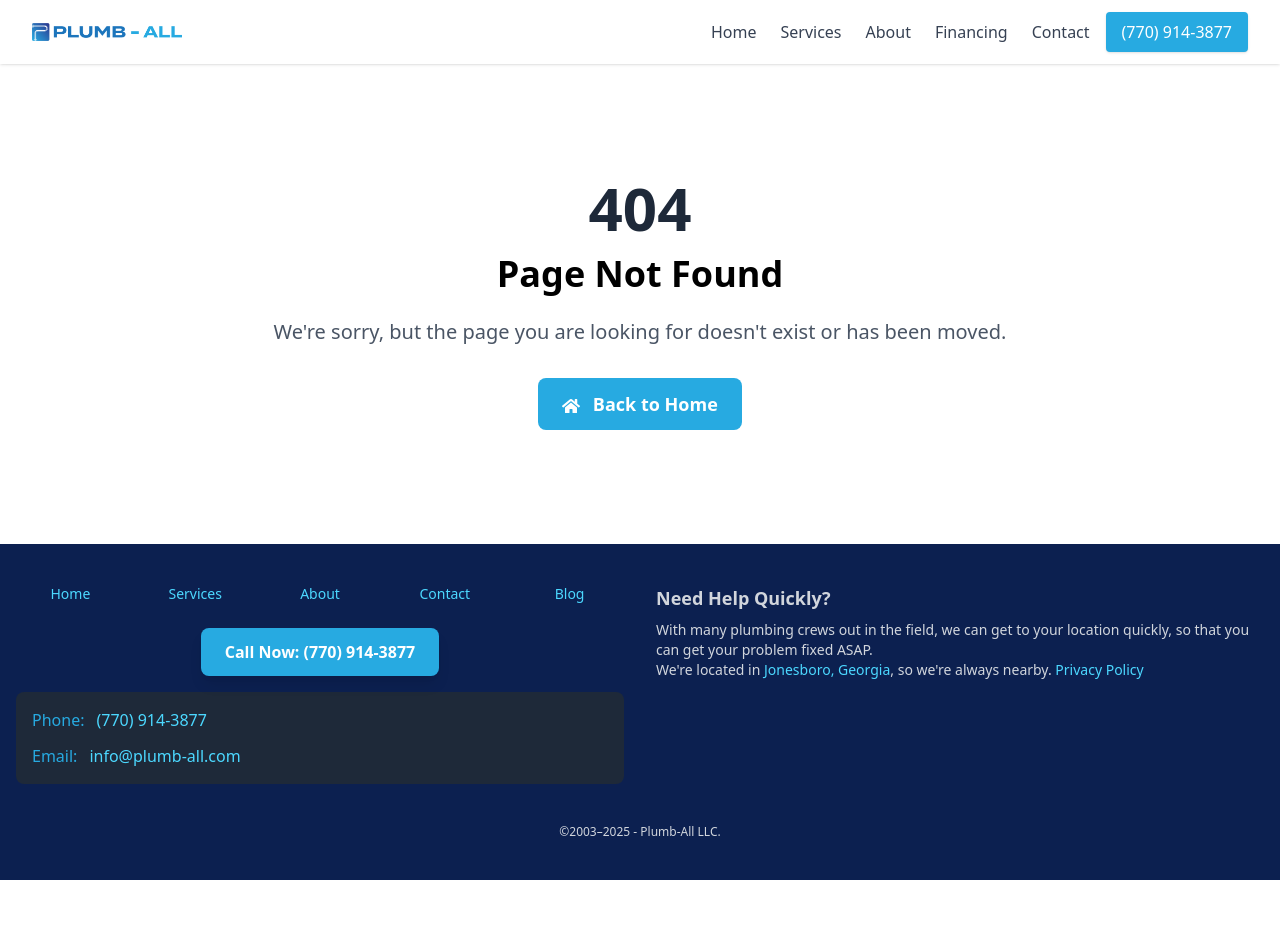
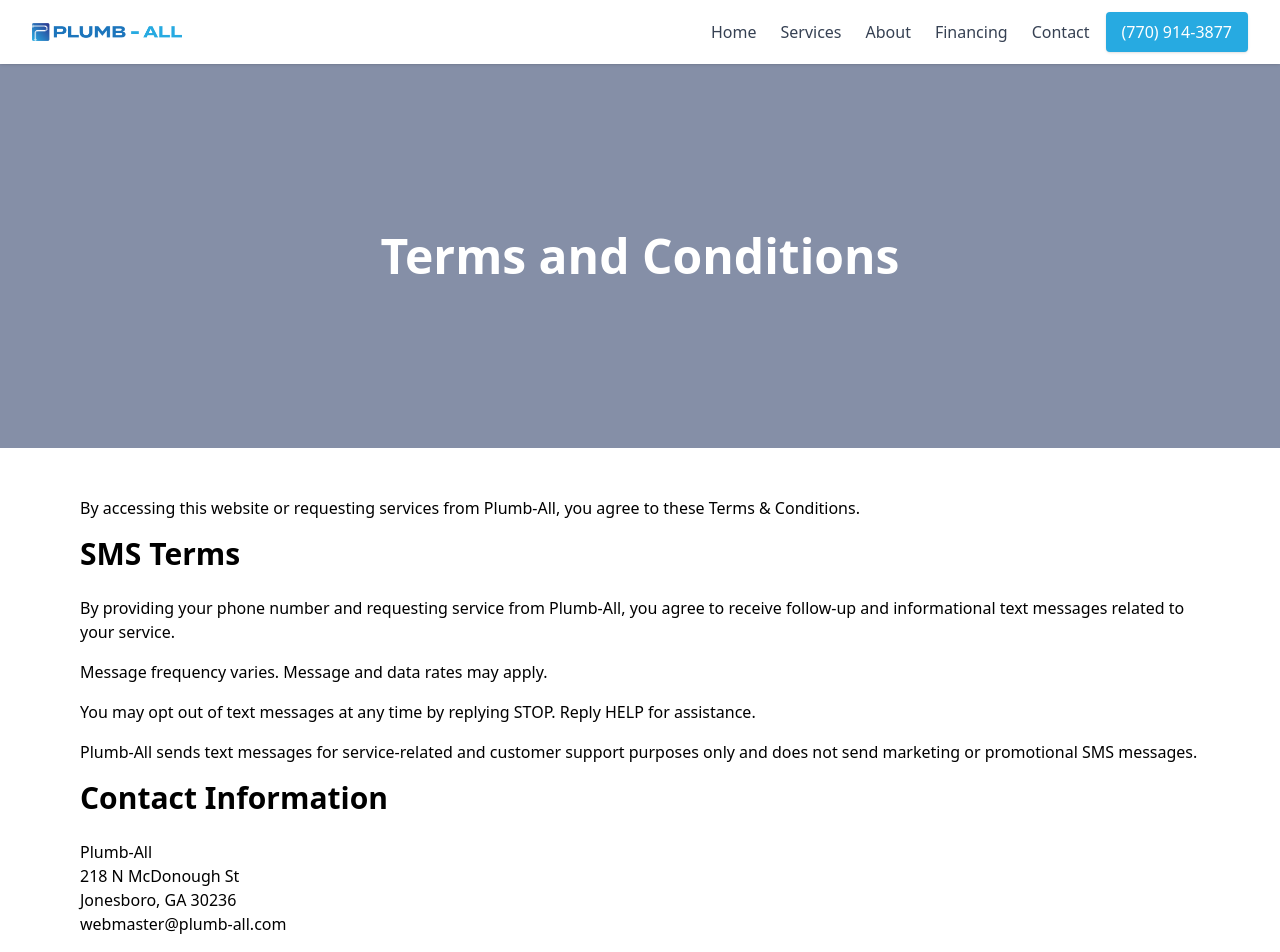
Before and after one commit to DeathCamel58/plumb-all-nextjs, a Next.js app: page /terms-and-conditions in a window 1280 px wide. Before the commit this address had no page. Shown: the top 952 px of the page. Before the commit the page ends 880 px from the top, so only its background shows below. Built offline with nearby package versions, Linux system fonts and the light colour scheme.

Commit message:
Privacy Policy & Terms and Conditions: Add required SMS stuff

```diff
--- a/src/app/privacy-policy/page.tsx
+++ b/src/app/privacy-policy/page.tsx
@@ -25,7 +25,7 @@
 
       {/* Main Content */}
       <div className="max-w-6xl mx-auto px-4 py-12">
-        <h2 className="text-3xl font-semibold mb-6">About Us</h2>
+        <h2 className="text-3xl font-semibold mb-6">Privacy Policy</h2>
 
         <p className="mb-4">
           Thank you for choosing to be part of our community at Plumb-All (&#34;<strong>Company</strong>&#34;, &#34;<strong>we</strong>&#34;, &#34;<strong>us</strong>&#34;, or &#34;<strong>our</strong>&#34;). We are committed to protecting your personal information and your right to privacy. If you have any questions or concerns about this privacy notice, or our practices with regards to your personal information, please contact us at webmaster@plumb-all.com.
@@ -139,8 +139,29 @@
           <li><strong>To respond to user inquiries/offer support to users.</strong> We may use your information to respond to your inquiries and solve any potential issues you might have with the use of our Services.</li>
           <li><strong>To send you marketing and promotional communications.</strong> We and/or our third-party marketing partners may use the personal information you send to us for our marketing purposes, if this is in accordance with your marketing preferences. For example, when expressing an interest in obtaining information about us or our Website, subscribing to marketing or otherwise contacting us, we will collect personal information from you. You can opt-out of our marketing emails at any time (see the &#34;WHAT ARE YOUR PRIVACY RIGHTS&#34; below).</li>
           <li><strong>Deliver targeted advertising to you.</strong> We may use your information to develop and display personalized content and advertising (and work with third parties who do so) tailored to your interests and/or location and to measure its effectiveness.</li>
-          <li><strong>To send text message updates and communications.</strong> Plumb-All sends text message updates and responses to consumer customers about pricing, products offered, and appointments at https://plumb-all.com and in person. Mobile phone information is stored securely and will not be shared with third parties or affiliates for marketing or promotional purposes.</li>
         </ul>
+
+        <h3 className="text-2xl font-semibold mb-4">SMS Messaging & Text Communications</h3>
+
+        <p className="mb-4">
+          Plumb-All uses text messaging to communicate with customers regarding requested plumbing and septic services, including scheduling, appointment confirmations, technician arrival notifications, service-related questions, estimates, and follow-up communications.
+        </p>
+
+        <p className="mb-4">
+          Customers opt in to receive text messages by submitting service request forms on our website that include a consent checkbox, by calling us, or by initiating a text message to a Plumb-All business number.
+        </p>
+
+        <p className="mb-4">
+          Message frequency varies. Message and data rates may apply.
+        </p>
+
+        <p className="mb-4">
+          Customers may opt out of receiving text messages at any time by replying STOP. Customers may reply HELP for assistance.
+        </p>
+
+        <p className="mb-4">
+          Mobile phone numbers are used only for service-related communications and are not sold, rented, or shared with third parties for marketing or promotional purposes.
+        </p>
 
         <h2 className="text-3xl font-semibold mb-6" id="infoshare">3. WILL YOUR INFORMATION BE SHARED WITH ANYONE?</h2>
 
--- /dev/null
+++ b/src/app/terms-and-conditions/page.tsx
@@ -0,0 +1,61 @@
+import React from 'react';
+import Link from "next/link";
+import {Metadata} from "next";
+import {generateMetadataDict} from "@/components/header/metadata";
+
+// Generate metadata for the page
+export async function generateMetadata(): Promise<Metadata> {
+  const title = 'Terms and Conditions';
+  const description = '';
+  const ogImageUrl = 'og-privacy-policy-our-team';
+  const path = `/terms-and-conditions`;
+
+  return generateMetadataDict(title, description, ogImageUrl, path);
+}
+
+export default function TermsAndConditions() {
+  return (
+    <div className="min-h-screen">
+      {/* Header Image */}
+      <div className="relative w-full h-64 md:h-96">
+        <div className="absolute inset-0 background-theme-4/50 bg-opacity-50 flex items-center justify-center">
+          <h1 className="text-4xl md:text-5xl font-bold text-white">Terms and Conditions</h1>
+        </div>
+      </div>
+
+      {/* Main Content */}
+      <div className="max-w-6xl mx-auto px-4 py-12">
+        <p className="mb-4">
+          By accessing this website or requesting services from Plumb-All, you agree to these Terms &amp; Conditions.
+        </p>
+
+        <h2 className="text-3xl font-semibold mb-6">SMS Terms</h2>
+
+        <p className="mb-4">
+          By providing your phone number and requesting service from Plumb-All, you agree to receive follow-up and informational text messages related to your service.
+        </p>
+
+        <p className="mb-4">
+          Message frequency varies. Message and data rates may apply.
+        </p>
+
+        <p className="mb-4">
+          You may opt out of text messages at any time by replying STOP. Reply HELP for assistance.
+        </p>
+
+        <p className="mb-4">
+          Plumb-All sends text messages for service-related and customer support purposes only and does not send marketing or promotional SMS messages.
+        </p>
+
+        <h2 className="text-3xl font-semibold mb-6">Contact Information</h2>
+
+        <p className="mb-4">
+          Plumb-All<br />
+          218 N McDonough St<br />
+          Jonesboro, GA 30236<br />
+          webmaster@plumb-all.com
+        </p>
+      </div>
+    </div>
+  );
+}
--- a/src/components/Footer.tsx
+++ b/src/components/Footer.tsx
@@ -80,6 +80,10 @@
             <Link href="/privacy-policy" className="text-theme-0 hover:text-theme-1 hover:underline">
               Privacy Policy
             </Link>
+            &nbsp;
+            <Link href="/terms-and-conditions" className="text-theme-0 hover:text-theme-1 hover:underline">
+              Terms and Conditions
+            </Link>
           </p>
         </div>
       </div>
```
